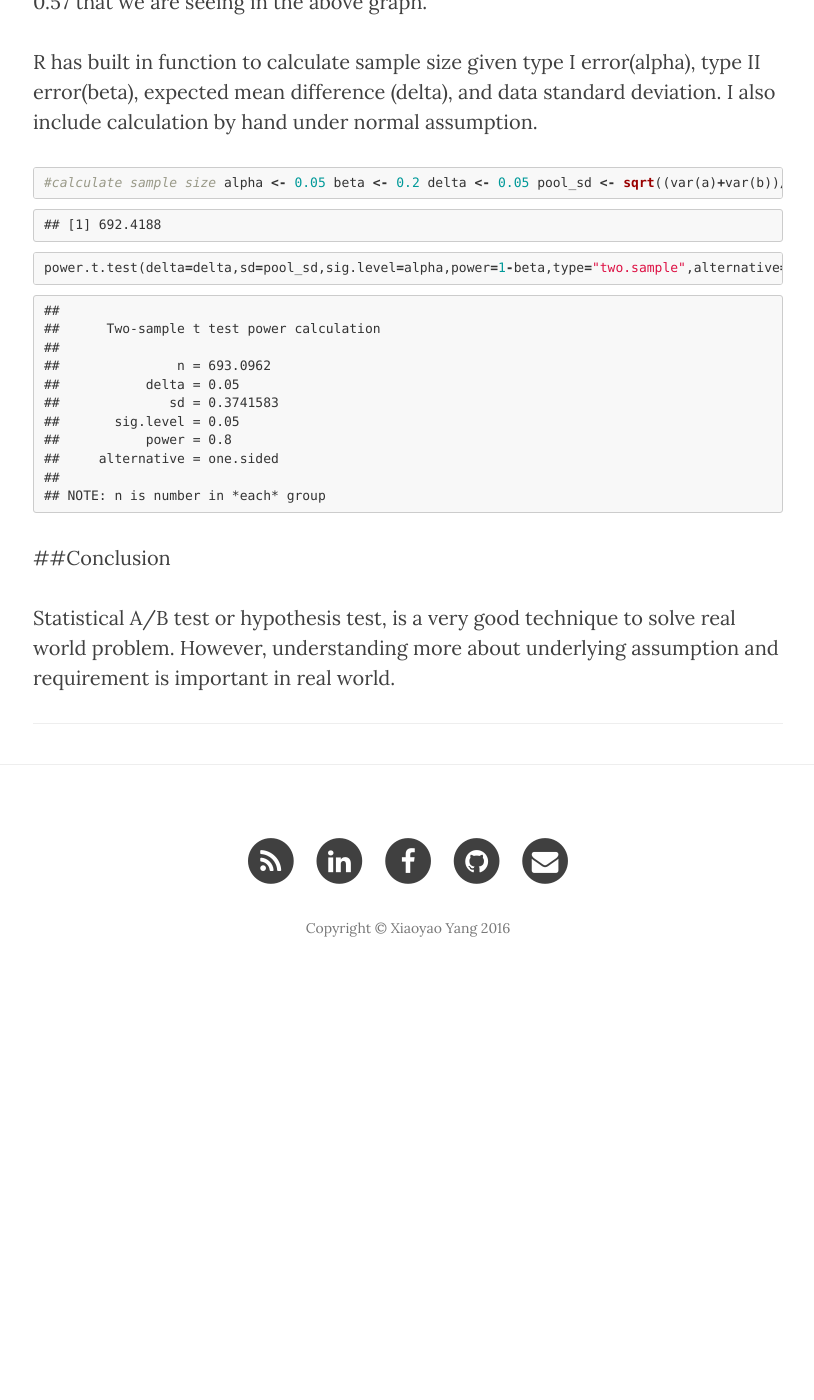
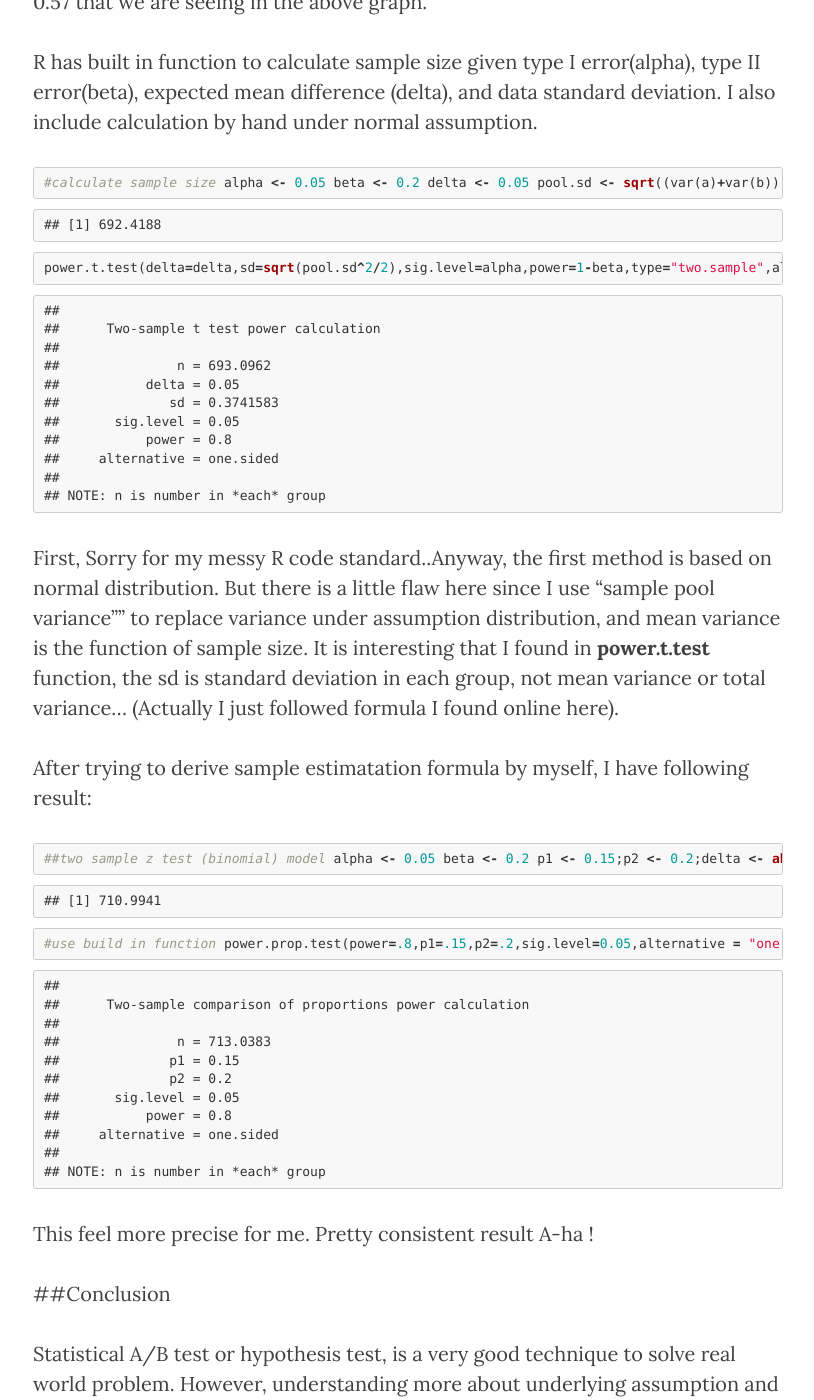
Before and after one commit to xiaoyaoyang/xiaoyaoyang.github.io, a Jekyll site: the page built from _posts/2016-04-02-hypothesis-test-sample-size.md, in a window 1280 px wide and 1400 px high, scrolled down 3564 px. Shown: the whole window, without its empty margins (232-1046 px from the left). Built offline with Jekyll 4.4.1, drawn with Linux system fonts in a browser that asks for light colours; nearby versions of some CDN libraries; before the commit the page ends 4568 px from its top, so only the background shows below that; some of the changed text lies outside the part shown.

Commit message:
polish post 1

```diff
--- a/_posts/2016-04-02-hypothesis-test-sample-size.md
+++ b/_posts/2016-04-02-hypothesis-test-sample-size.md
@@ -101,7 +102,7 @@ c2 <- qnorm(p = 1-beta,mean = 0,sd = 1)
 
 
 {% highlight r %}
-power.t.test(delta=delta,sd=pool_sd,sig.level=alpha,power=1-beta,type="two.sample",alternative="one.sided")
+power.t.test(delta=delta,sd=sqrt(pool.sd^2/2),sig.level=alpha,power=1-beta,type="two.sample",alternative="one.sided")
 {% endhighlight %}
 
 
@@ -120,7 +121,56 @@ power.t.test(delta=delta,sd=pool_sd,sig.level=alpha,power=1-beta,type="two.sampl
 ## NOTE: n is number in *each* group
 {% endhighlight %}
 
+First, Sorry for my messy R code standard..Anyway, the first method is based on normal distribution. But there is a little flaw here since I use "sample pool variance"" to replace variance under assumption distribution, and mean variance is the function of sample size. It is interesting that I found in **power.t.test** function, the sd is standard deviation in each group, not mean variance or total variance... (Actually I just followed formula I found online here).
+
+After trying to derive sample estimatation formula by myself, I have following result:
+
+
+
+{% highlight r %}
+##two sample z test (binomial) model
+
+alpha <- 0.05
+beta <- 0.2
+p1 <- 0.15;p2 <- 0.2;delta <- abs(p1-p2)
+p.sd <- sqrt(p1*(1-p1)+p2*(1-p2))
+c1 <- qnorm(p = 1-alpha,mean = 0,sd = 1)
+c2 <- qnorm(p = beta,mean = 0,sd = 1)
+(ideal.sample.norm2 <- (p.sd*(c1-c2)/delta)^2)
+{% endhighlight %}
+
+
+
+{% highlight text %}
+## [1] 710.9941
+{% endhighlight %}
+
+
+
+{% highlight r %}
+#use build in function
+
+power.prop.test(power=.8,p1=.15,p2=.2,sig.level=0.05,alternative = "one.sided")
+{% endhighlight %}
+
+
+
+{% highlight text %}
+##
+##      Two-sample comparison of proportions power calculation
+##
+##               n = 713.0383
+##              p1 = 0.15
+##              p2 = 0.2
+##       sig.level = 0.05
+##           power = 0.8
+##     alternative = one.sided
+##
+## NOTE: n is number in *each* group
+{% endhighlight %}
+
+This feel more precise for me. Pretty consistent result A-ha !
 
 ##Conclusion
 
-Statistical A/B test or hypothesis test, is a very good technique to solve real world problem. However, understanding more about underlying assumption and requirement is important in real world.
+Statistical A/B test or hypothesis test, is a very good technique to solve real world problem. However, understanding more about underlying assumption and requirement is important in real world. In practical use cases, we don't need to be 100% analytical precise (like use sample variance to conduct lazy calculation won't change result a lot), but we do need to understand the problem and the techniques that we are trying to use.
```
Also changed, not shown: other parts of _posts/2016-04-02-hypothesis-test-sample-size.md (+3 -2 lines), _source/2016-04-02-hypothesis-test-sample-size.rmd (+27 -4 lines).
